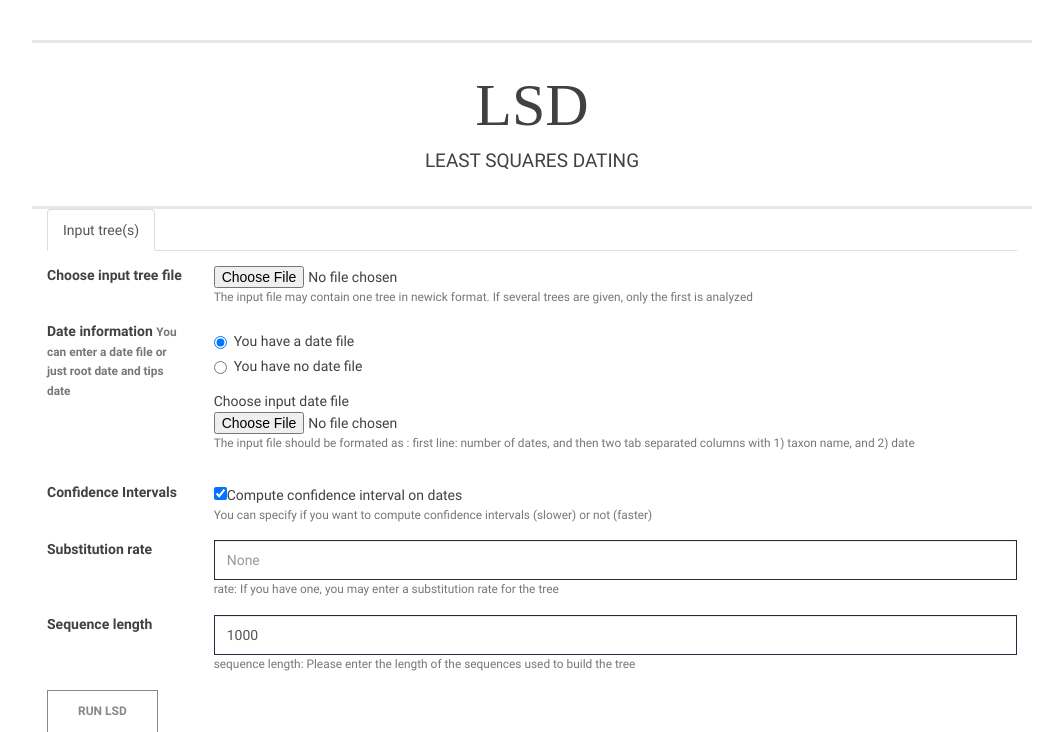
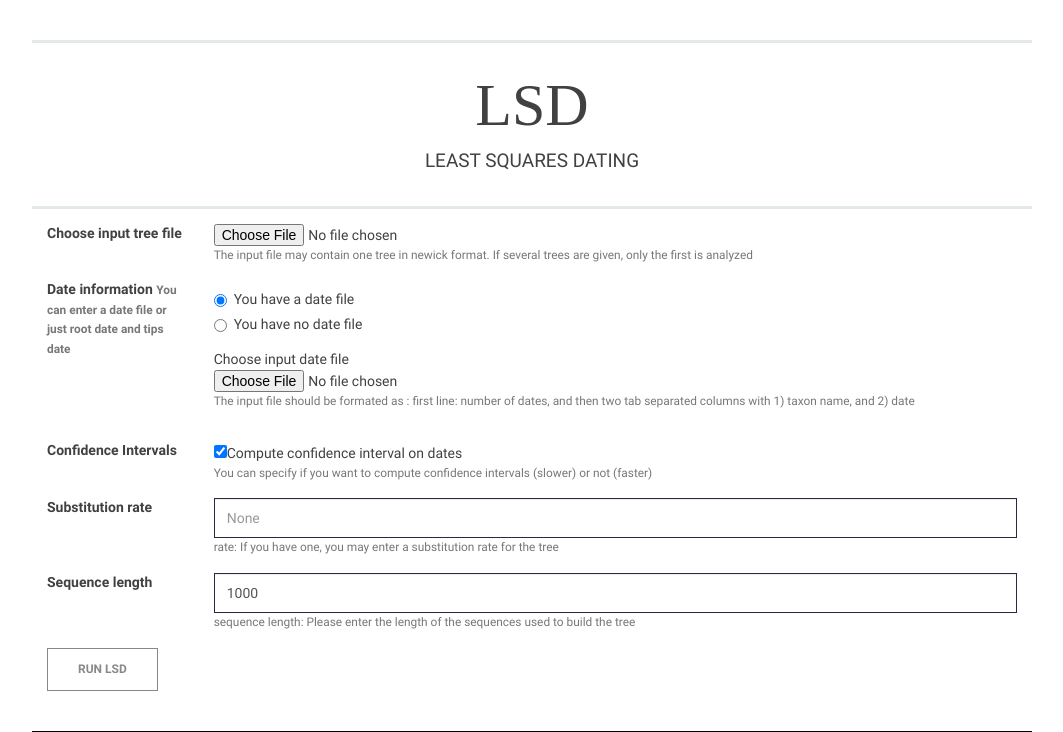
Before and after one commit to evolbioinfo/lsd-web, a Django app: page / in a window 1280 px wide. Shown: the part 90-822 px from the top of the page, without its empty margins (108-1171 px from the left). Run offline with Django 3.2, Linux system fonts and the light colour scheme; some libraries are stand-ins or nearby versions; some web fonts are replaced.

Commit message:
Removed unused tab

```diff
--- a/lsd_web/lsd/templates/lsd/new_run.html
+++ b/lsd_web/lsd/templates/lsd/new_run.html
@@ -1,9 +1,6 @@
 {% extends "lsd/base_generic.html" %}
 
 {% block content %}
-<ul class="nav nav-tabs">
-  <li class="active"><a href="#trees" aria-controls="trees" role="tab" data-toggle="tab">Input tree(s)</a></li>
-</ul>
 
 {% if error %}
 <div class="alert alert-danger" role="alert">
```
